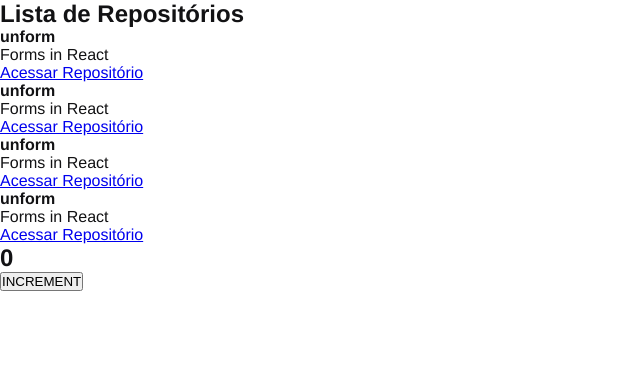
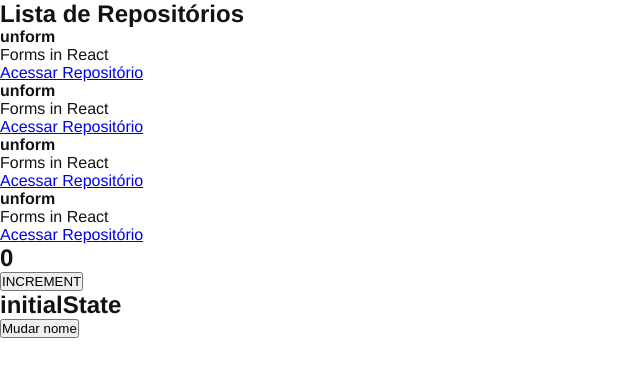
Before and after one commit to eliasfernandescout/ghexplorer-react, a React (Create React App) app: page / in a window 1280 px wide. Shown: the top 376 px of the page, without its empty margins (0-640 px from the left). Built offline with nearby package versions, Linux system fonts and the light colour scheme.

Commit message:
feat: add NewName component in app return function

```diff
--- a/src/App.jsx
+++ b/src/App.jsx
@@ -1,6 +1,7 @@
 import { useState } from 'react';
 import './App.scss';
 import { Counter } from './components/Counter';
+import { NewName } from './components/NewName';
 import { RepositoryList } from './components/RepositoryList';
 
 function App() {
@@ -8,6 +9,7 @@
     <>
       <RepositoryList />
       <Counter />
+      <NewName />
     </>
 
 
```
